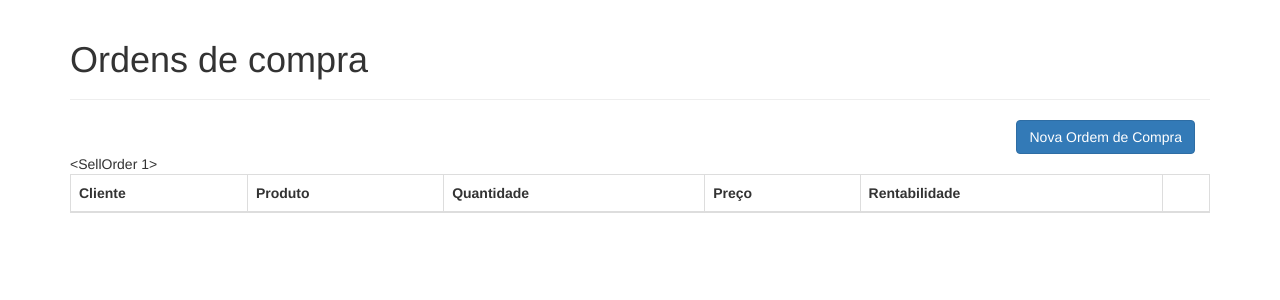
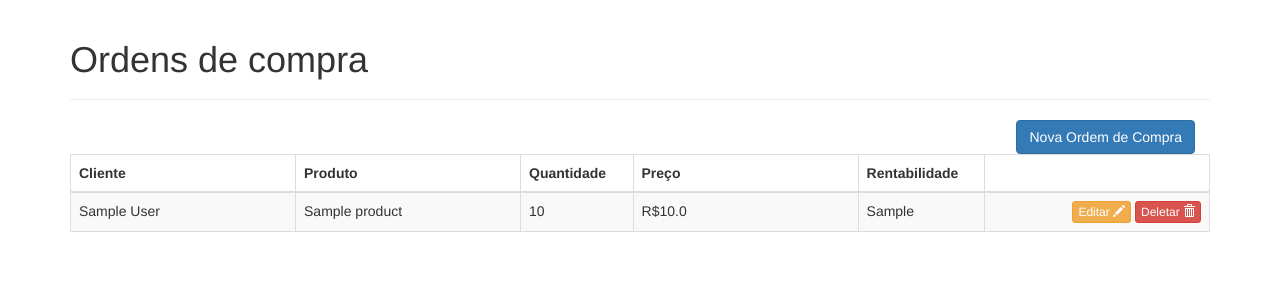
Before and after one commit to Lucasgms/sell-orders-app, a Flask app: page / in a window 1280 px wide. Shown: the top 300 px of the page. Run offline with Flask 2, Linux system fonts and the light colour scheme; tables that the repository leaves empty hold one stand-in row (values such as "Sample post"); lists and menus that the app fills with data are empty; some libraries are stand-ins or nearby versions.

Commit message:
[WIP] List Sell Order.
Sell order list page layout improvement.

```diff
--- a/app.py
+++ b/app.py
@@ -21,7 +21,7 @@ def index():
     return render_template('list.html', title="Ordens de compra", orders=sell_orders)
 
 
-@app.route('/new')
+@app.route('/order/new')
 def new_order():
     users = User.query.all()
     products = Product.query.all()
@@ -29,7 +29,7 @@ def new_order():
     return render_template('new.html', title="Nova ordem de compra", clients=users, products=products)
 
 
-@app.route('/create', methods=['POST'])
+@app.route('/order/create', methods=['POST'])
 def create_order():
     client = User.query.filter_by(id=request.form['client']).first()
     product = Product.query.filter_by(id=request.form['product']).first()
@@ -46,13 +46,23 @@ def create_order():
     return redirect(url_for('index'))
 
 
-@app.route('/product/<id>', methods=['GET'])
+@app.route('/order/edit/<id>')
+def edit_order(id):
+    pass
+
+
+@app.route('/order/delete/<id>')
+def delete_order(id):
+    pass
+
+
+@app.route('/product/<id>')
 def get_product(id):
     product = Product.query.filter_by(id=id).first()
     return product.serialize()
 
 
-@app.route('/user/<id>', methods=['GET'])
+@app.route('/user/<id>')
 def get_user(id):
     user = User.query.filter_by(id=id).first()
     return user.serialize()
--- a/templates/list.html
+++ b/templates/list.html
@@ -16,7 +16,35 @@
         </thead>
         <tbody>
         {% for order in orders %}
-                {{ order }}
+            <tr>
+                <td class="col-md-2">{{ order.client.name }}</td>
+                <td class="col-md-2">{{ order.product.name }}</td>
+                <td class="col-md-1">{{ order.product_amount }}</td>
+                <td class="col-md-2">R${{ order.price }}</td>
+                <td class="col-md-1">
+                    {% set profitability_class = "" %}
+                    {% if order.profitability == "Ruim" %}
+                        {% set profitability_class = "text-danger" %}
+                    {% elif order.profitability == "Boa" %}
+                        {% set profitability_class = "text-default" %}
+                    {% elif order.profitability == "Ótima" %}
+                        {% set profitability_class = "text-success" %}
+                    {% endif %}
+                    <span class="{{ profitability_class }}">
+                        {{ order.profitability }}
+                    </span>
+                </td>
+                <td class="col-md-2 text-right">
+                    <a class="btn btn-warning btn-xs" href="{{ url_for('edit_order', id=order.id) }}">
+                        Editar
+                        <i class="glyphicon glyphicon-pencil"></i>
+                    </a>
+                    <a class="btn btn-danger btn-xs" href="{{ url_for('delete_order', id=order.id) }}">
+                        Deletar
+                        <i class="glyphicon glyphicon-trash"></i>
+                    </a>
+                </td>
+            </tr>
         {% endfor %}
         </tbody>
     </table>
```
Lines whose indentation alone changed are shown as unchanged.
